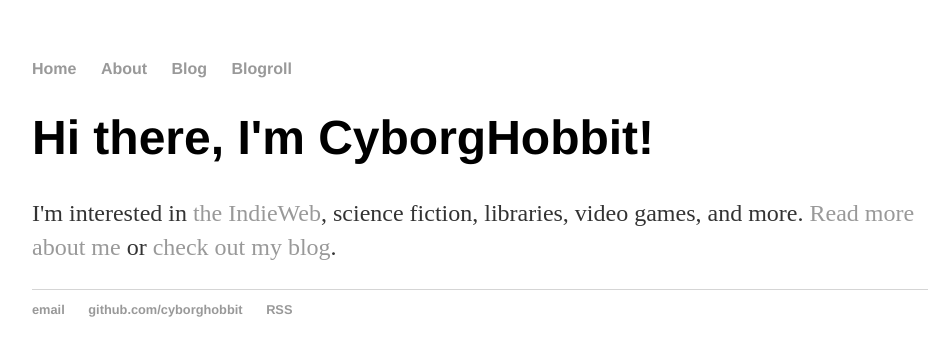
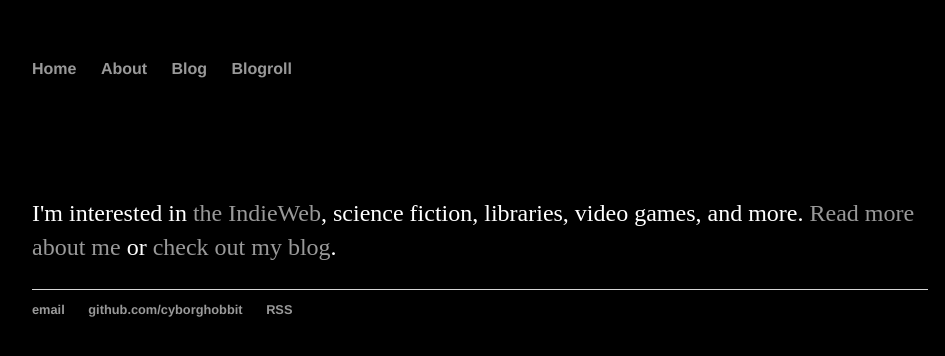
Before and after one commit to CyborgHobbit/cyborghobbit.github.io, a Jekyll site: the page built from index.html, in a window 1280 px wide. Shown: the top 356 px of the page, without its empty margins (160-1105 px from the left). Built offline with Jekyll 4.4.1, drawn with Linux system fonts in a browser that asks for light colours.

Commit message:
inverted colors

```diff
--- a/css/main.css
+++ b/css/main.css
@@ -1,6 +1,7 @@
 body {
     margin: 60px auto;
     width: 70%;
+    background-color: black;
 }
 nav ul, footer ul {
     font-family:'Helvetica', 'Arial', 'Sans-Serif';
@@ -26,7 +27,7 @@ h1 {
 p {
     font-size: 1.5em;
     line-height: 1.4em;
-    color: #333;
+    color: white;
 }
 footer {
     border-top: 1px solid #d5d5d5;
```
